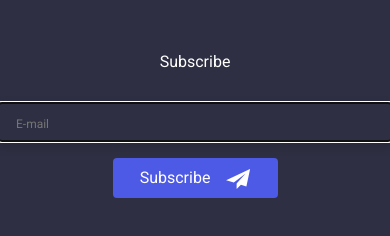
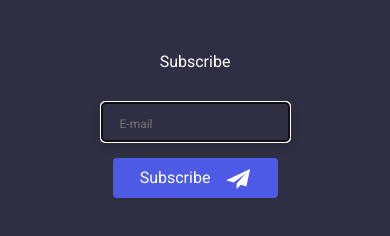
Before and after one commit to YaroslavaKlymenko/goit-markup-hw-07, a plain HTML site: page portfolio.html in a window 390 px wide. Shown: the part 4911-5147 px from the top of the page. Drawn offline with nearby package versions, Linux system fonts and the light colour scheme.

Commit message:
Change css

```diff
--- a/css/styles.css
+++ b/css/styles.css
@@ -698,7 +698,7 @@ body {
 
 .footer-form-input {
   width: 100%;
-  min-width: 396px;
+  max-width: 396px;
   margin: 0 auto;
 }
 
```
